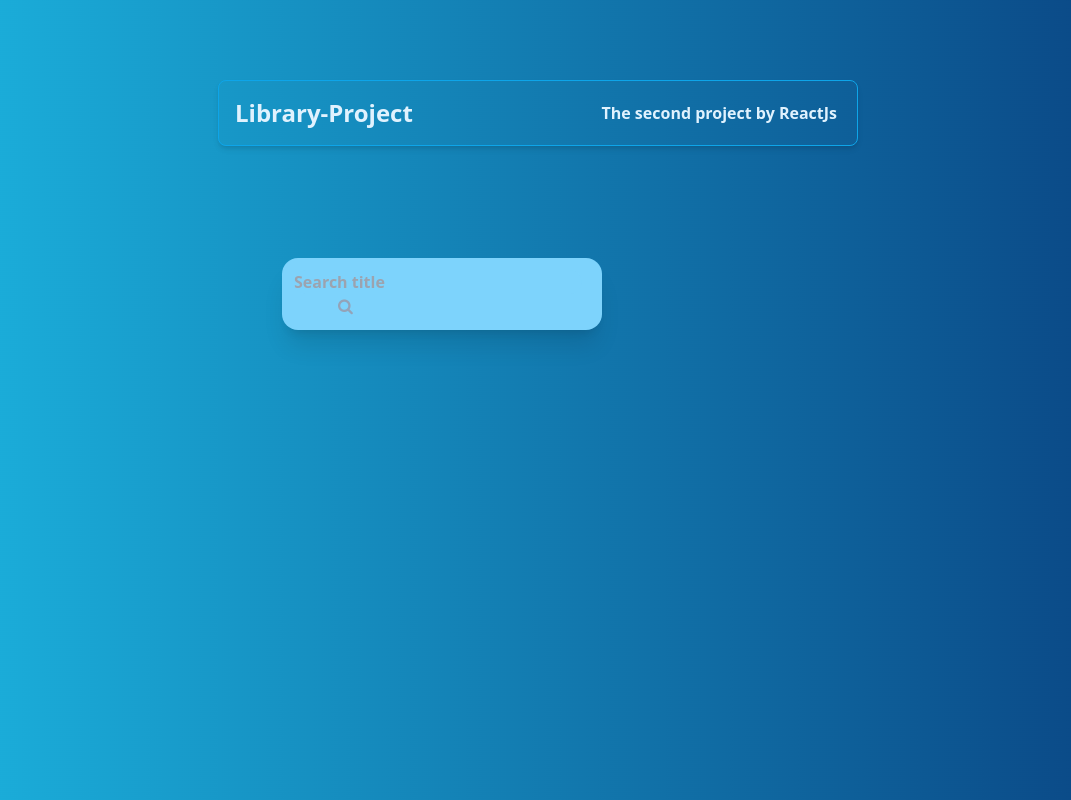
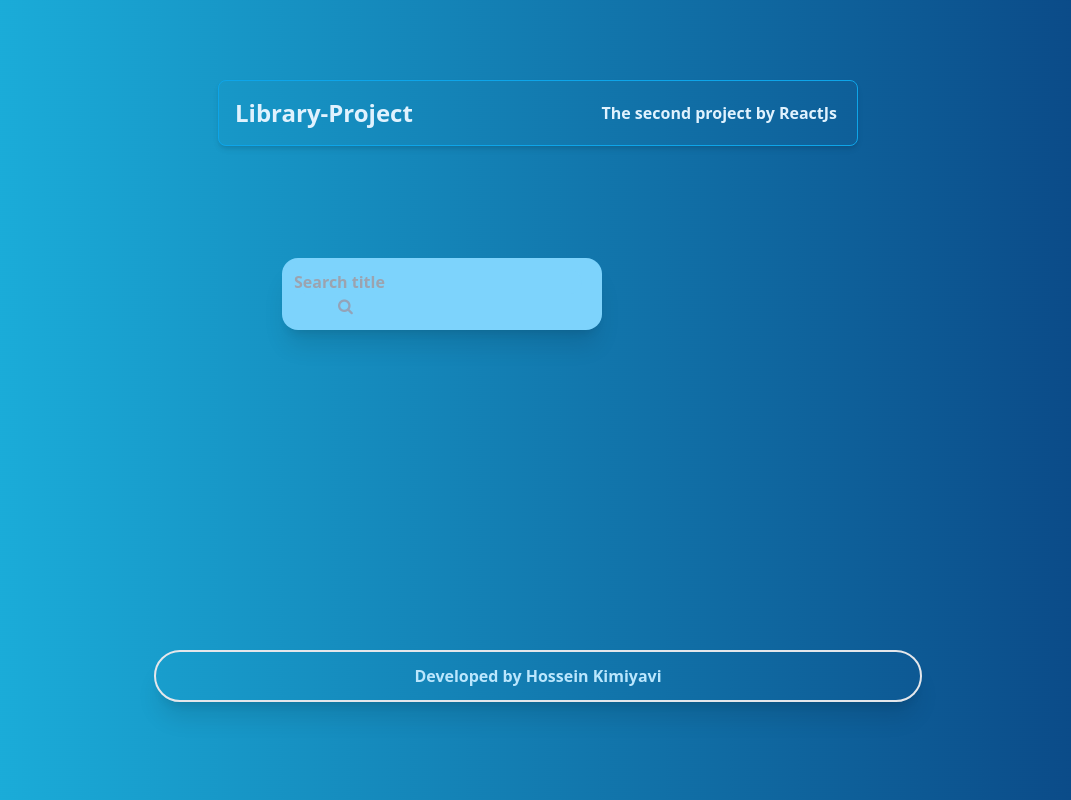
Before and after one commit to hosseinkimiyavi/Library-project, a React (Vite) app: page / in a window 1280 px wide. Shown: the whole page, without its empty margins (102-1173 px from the left). Built offline with nearby package versions, Linux system fonts and the light colour scheme.

Commit message:
layout project

```diff
--- a/src/App.jsx
+++ b/src/App.jsx
@@ -5,7 +5,9 @@ function App() {
 
   return (
     <>
-    <Header />
+    <Header>
+
+    </Header>
     </>
   )
 }
--- a/src/Components/Header.jsx
+++ b/src/Components/Header.jsx
@@ -1,8 +1,9 @@
 import React from 'react'
 import 'font-awesome/css/font-awesome.min.css'
-function Header() {
+function Header({children}) {
   return (
     <>
+    <header>
     <div className='flex border justify-between w-2/4 m-auto mt-20 p-4 rounded-lg items-center shadow-md text-sky-100 border-sky-500 '>
         <h1 className='font-bold text-2xl font-sans'>Library-Project</h1>
         <p className='font-semibold font-sans p-1 '>The second project by ReactJs</p>
@@ -15,6 +16,14 @@ function Header() {
       <button><i className='fa fa-search text-slate-400 pl-11'></i></button>
     </form>
     </div>
+    </header>
+
+    {children}
+
+
+    <footer className='border flex m-auto w-3/5 p-3 border-2 rounded-full text-sky-200 font-sans font-semibold items-center justify-center shadow-xl mt-80'>
+      <h1>Developed by Hossein Kimiyavi</h1>
+    </footer>
     </>
   )
 }
```
